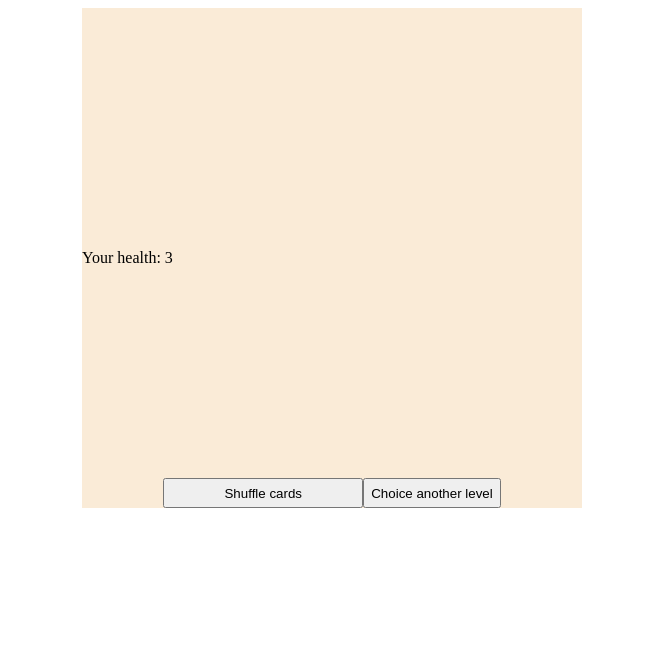
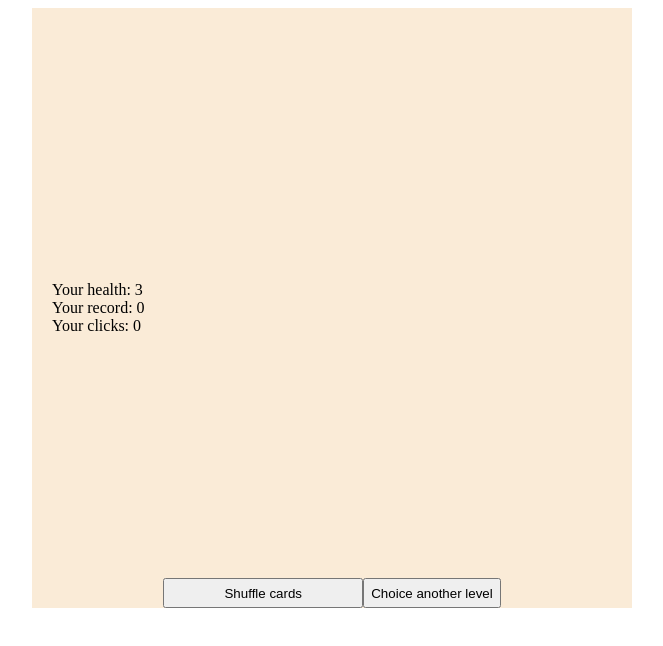
Before and after one commit to PashCode/pairs-of-cards, a website with bundled scripts: page index.html in a window 1280 px wide. Both pictures are taken after a click on the button "Start game!". Shown: the whole page, without its empty margins (308-971 px from the left). Built offline with nearby package versions, Linux system fonts and the light colour scheme.

Commit message:
created count clicks and record functionality

```diff
--- a/index.html
+++ b/index.html
@@ -11,6 +11,8 @@
     <script defer type="module" src="js/health.js"></script>
     <script defer type="module" src="js/gameData.js"></script>
     <script defer type="module" src="js/newGame.js"></script>
+    <script defer type="module" src="js/clicksAndRecord.js"></script>
+
 
 </head>
 <body>
@@ -20,7 +22,13 @@
     </div>
 
     <div class="cards-area">
-        <div class="health">Your health: <span class="quantity-health"></span></div>
+        <div class="counters">
+            <div class="health">Your health: <span class="quantity-health"></span></div>
+            <div class="record">Your record: <span class="quantity-record">0</span></div>
+            <div class="clicks-now">Your clicks: <span class="quantity-clicks">0</span></div>
+        </div>
+
+
         <div class="all-cards"></div>
         <div class="button-wrap">
             <button class="shuffle-cards-button">Shuffle cards</button>
--- /dev/null
+++ b/js/clicksAndRecord.js
@@ -0,0 +1,59 @@
+import { GAME_STATE, SELECTORS, CLASSES } from './gameData.js';
+
+function clickCounts() {
+    let gameData = JSON.parse( localStorage.getItem( GAME_STATE.STORAGE_KEY ) ) || {
+        intermediate: 0,
+        final: 0,
+    };
+
+    function updateRecordDisplay() {
+        SELECTORS.RECORD_COUNTER.innerText = gameData.final || 0;
+        SELECTORS.RECORD_CONTAINER.append( SELECTORS.RECORD_COUNTER );
+    }
+
+    function saveGameData() {
+        localStorage.setItem( GAME_STATE.STORAGE_KEY, JSON.stringify( gameData ) );
+    }
+
+    function resetGame() {
+        SELECTORS.CURRENT_CLICKS_COUNTER.innerText = 0;
+        SELECTORS.ALL_CARDS.classList.remove( CLASSES.WIN_GAME );
+        gameData.intermediate = 0;
+        GAME_STATE.clicksCountStorage.intermediate = 0;
+    }
+
+    function checkRecord() {
+        if ( !SELECTORS.ALL_CARDS.className.includes( CLASSES.WIN_GAME ) ) return;
+
+        const currentClicks = GAME_STATE.clicksCountStorage.intermediate;
+
+        if ( !gameData.final || currentClicks < gameData.final ) {
+            gameData.final = currentClicks;
+            updateRecordDisplay();
+        }
+
+        gameData.intermediate = 0;
+        saveGameData();
+    }
+
+    SELECTORS.SHUFFLE_BUTTON.addEventListener( 'click', resetGame );
+    SELECTORS.START_GAME_BUTTON.addEventListener( 'click', resetGame );
+
+    SELECTORS.ALL_CARDS.addEventListener( 'click', ( e ) => {
+        const clickedCard = e.target.closest( `.${ CLASSES.CARD }` );
+        if ( clickedCard ) {
+            GAME_STATE.clicksCountStorage.intermediate++;
+            SELECTORS.CURRENT_CLICKS_COUNTER.innerText = GAME_STATE.clicksCountStorage.intermediate;
+            SELECTORS.CURRENT_CLICKS_CONTAINER.append( SELECTORS.CURRENT_CLICKS_COUNTER );
+
+            localStorage.setItem( GAME_STATE.STORAGE_KEY, JSON.stringify( GAME_STATE.clicksCountStorage ) );
+
+            setTimeout( checkRecord, 100 );
+        }
+    } );
+
+    updateRecordDisplay();
+    saveGameData();
+}
+
+clickCounts();
--- a/js/gameData.js
+++ b/js/gameData.js
@@ -1,9 +1,8 @@
 export const GAME_STATE = {
-    intermediateChoice: {
-        currentSelection: [],
-        healthPoints: [],
-    },
+    intermediateChoice: { currentSelection: [], healthPoints: [] },
     gameVales: [],
+    clicksCountStorage: { intermediate: 0, final: 0 },
+    STORAGE_KEY: 'clickedCounter',
 };
 
 
@@ -22,6 +21,10 @@ export const SELECTORS = {
     ANOTHER_LEVEL_BUTTON: document.querySelector( '.another-level-button' ),
     HEALTH_CONTAINER: document.querySelector( '.health' ),
     HEALTH_COUNTER: document.querySelector( '.quantity-health' ),
+    RECORD_CONTAINER: document.querySelector( '.record' ),
+    RECORD_COUNTER: document.querySelector( '.quantity-record' ),
+    CURRENT_CLICKS_CONTAINER: document.querySelector( '.clicks-now' ),
+    CURRENT_CLICKS_COUNTER: document.querySelector( '.quantity-clicks' ),
     WIN_GAME_MESSAGE: document.createElement( 'p' ),
 };
 
@@ -31,4 +34,5 @@ export const CLASSES = {
     MATCHED: 'clicked-both',
     DISABLED: 'disabled',
     HIDDEN: 'hidden',
+    WIN_GAME: 'win-game',
 };
--- a/js/winOrLose.js
+++ b/js/winOrLose.js
@@ -13,7 +13,7 @@ export async function winOrLose() {
         if ( isAllCardsMatched ) {
             SELECTORS.WIN_GAME_MESSAGE.innerText = 'Victory!';
             SELECTORS.ALL_CARDS.append( SELECTORS.WIN_GAME_MESSAGE );
-            SELECTORS.ALL_CARDS.classList.add( CLASSES.DISABLED );
+            SELECTORS.ALL_CARDS.classList.add( CLASSES.DISABLED, CLASSES.WIN_GAME );
         }
 
         setTimeout( () => {
--- a/style.css
+++ b/style.css
@@ -5,8 +5,8 @@ body {
 
 .game-container__start-game {
     position: absolute;
-    width: 500px;
-    height: 500px;
+    width: 600px;
+    height: 600px;
     background-color: cornflowerblue;
     z-index: 2;
     display: flex;
@@ -16,8 +16,8 @@ body {
 
 .cards-area {
     position: relative;
-    width: 500px;
-    height: 500px;
+    width: 600px;
+    height: 600px;
     background-color: antiquewhite;
     display: flex;
     align-items: center;
@@ -68,3 +68,9 @@ body {
 .hidden {
     display: none;
 }
+
+.counters {
+    display: flex;
+    flex-direction: column;
+    margin: 20px;
+}
```
